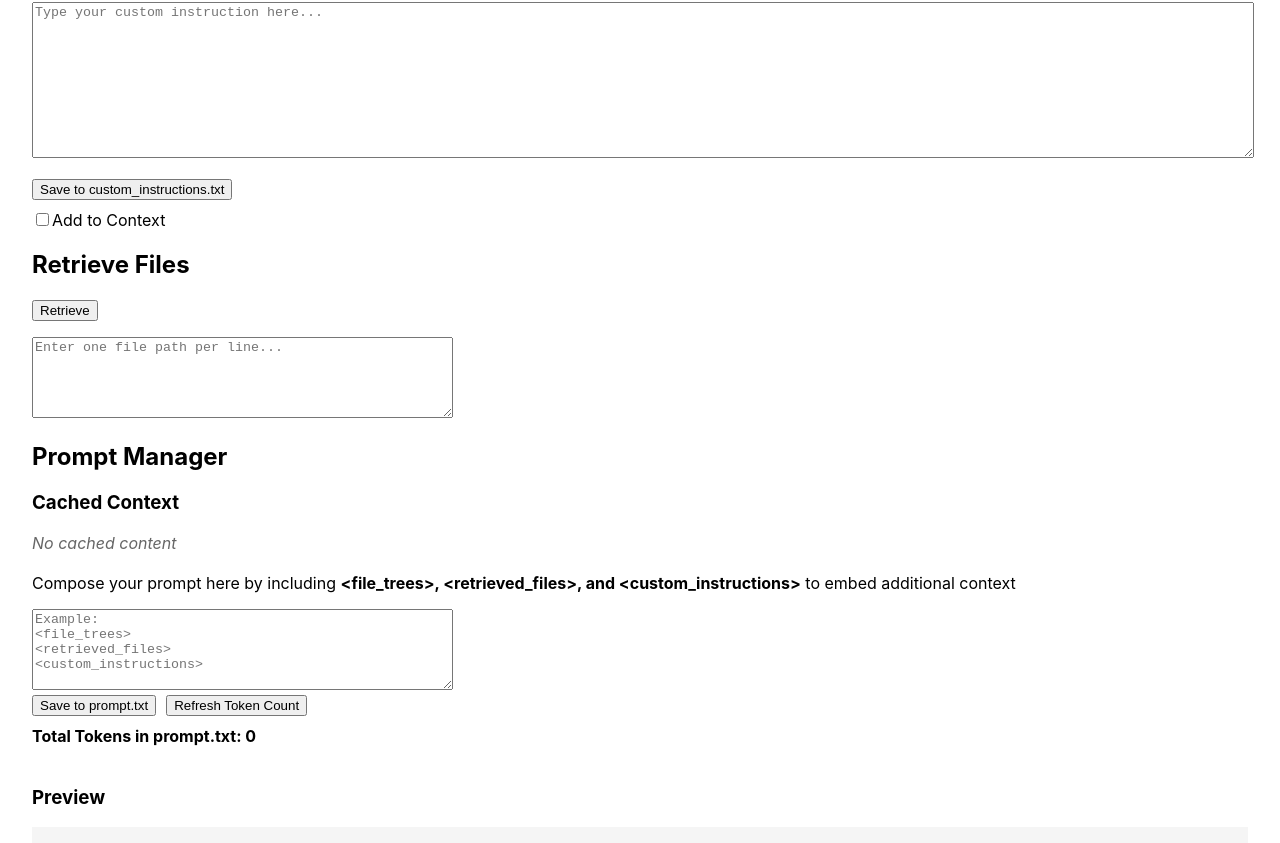
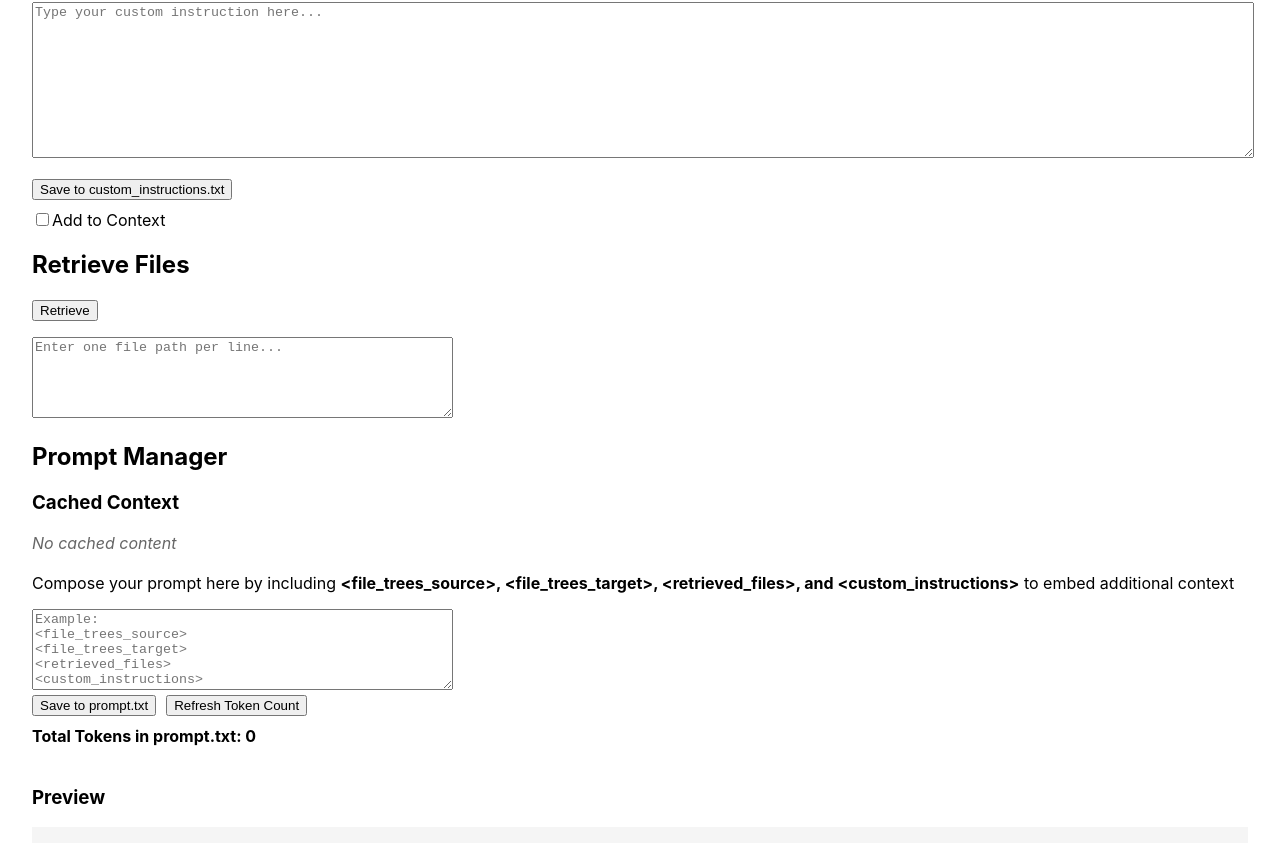
Before and after one commit to steve24grd/prompt-builder-ui, a React (Create React App) app: page / in a window 1280 px wide. Shown: the part 366-1209 px from the top of the page. Built offline with nearby package versions, Linux system fonts and the light colour scheme.

Commit message:
split file_trees

```diff
--- a/src/components/PromptManager.tsx
+++ b/src/components/PromptManager.tsx
@@ -16,22 +16,31 @@ const PromptManager: React.FC<Props> = ({ rootDir }) => {
     } = useCacheContext();
 
     useEffect(() => {
-        // Combine source and target trees for the cached content
-        const combinedTrees = [
-            cachedSourceFileTrees,
-            cachedTargetFileTrees
-        ].filter(Boolean).join('\n\n');
+        // Remove combined trees effect since we'll handle source and target separately
+        setCachedContent('');
+    }, [rootDir]);
 
-        setCachedContent(combinedTrees);
-    }, [rootDir, cachedSourceFileTrees, cachedTargetFileTrees]);
+    const replaceFileTrees = (prompt: string): string => {
+        let result = prompt;
+
+        // Replace <file_trees_source> with source trees
+        if (result.includes('<file_trees_source>')) {
+            result = result.replace(/<file_trees_source>/g, cachedSourceFileTrees || '');
+        }
+
+        // Replace <file_trees_target> with target trees
+        if (result.includes('<file_trees_target>')) {
+            result = result.replace(/<file_trees_target>/g, cachedTargetFileTrees || '');
+        }
+
+        return result;
+    };
 
     useEffect(() => {
         let reconstructedPrompt = composition;
 
-        // Replace <file_trees> with cached file trees
-        if (reconstructedPrompt.includes('<file_trees>')) {
-            reconstructedPrompt = reconstructedPrompt.replace(/<file_trees>/g, cachedContent || '');
-        }
+        // Replace file trees tags
+        reconstructedPrompt = replaceFileTrees(reconstructedPrompt);
 
         // Replace <retrieved_files> with cached retrieved files
         if (reconstructedPrompt.includes('<retrieved_files>')) {
@@ -46,7 +55,7 @@ const PromptManager: React.FC<Props> = ({ rootDir }) => {
         }
 
         setPreviewContent(reconstructedPrompt);
-    }, [composition, cachedContent]);
+    }, [composition, cachedSourceFileTrees, cachedTargetFileTrees]);
 
     const handleAppend = async () => {
         if (!rootDir) {
@@ -58,10 +67,8 @@ const PromptManager: React.FC<Props> = ({ rootDir }) => {
             // Reconstruct prompt by replacing tags with cached content
             let reconstructedPrompt = composition;
 
-            // Replace <file_trees> with cached file trees
-            if (reconstructedPrompt.includes('<file_trees>')) {
-                reconstructedPrompt = reconstructedPrompt.replace(/<file_trees>/g, cachedContent || '');
-            }
+            // Replace file trees tags
+            reconstructedPrompt = replaceFileTrees(reconstructedPrompt);
 
             // Replace <retrieved_files> with cached retrieved files
             if (reconstructedPrompt.includes('<retrieved_files>')) {
@@ -116,10 +123,8 @@ const PromptManager: React.FC<Props> = ({ rootDir }) => {
             // Reconstruct prompt by replacing tags with cached content
             let reconstructedPrompt = composition;
 
-            // Replace <file_trees> with cached file trees
-            if (reconstructedPrompt.includes('<file_trees>')) {
-                reconstructedPrompt = reconstructedPrompt.replace(/<file_trees>/g, cachedContent || '');
-            }
+            // Replace file trees tags
+            reconstructedPrompt = replaceFileTrees(reconstructedPrompt);
 
             // Replace <retrieved_files> with cached retrieved files
             if (reconstructedPrompt.includes('<retrieved_files>')) {
@@ -162,7 +167,7 @@ const PromptManager: React.FC<Props> = ({ rootDir }) => {
 
             <h3>Cached Context</h3>
             <div style={{ marginBottom: '20px' }}>
-                {cachedContent ? (
+                {cachedSourceFileTrees || cachedTargetFileTrees ? (
                     <pre style={{
                         maxHeight: '200px',
                         overflow: 'auto',
@@ -172,21 +177,24 @@ const PromptManager: React.FC<Props> = ({ rootDir }) => {
                         whiteSpace: 'pre-wrap',
                         wordWrap: 'break-word'
                     }}>
-                        {cachedContent}
+                        {cachedSourceFileTrees}
+                        {cachedTargetFileTrees && <br />}
+                        {cachedTargetFileTrees}
                     </pre>
                 ) : (
                     <p style={{ color: '#666', fontStyle: 'italic' }}>No cached content</p>
                 )}
             </div>
 
-            <p>Compose your prompt here by including <b>{`<file_trees>, <retrieved_files>, and <custom_instructions>`}</b> to embed additional context</p>
+            <p>Compose your prompt here by including <b>{`<file_trees_source>, <file_trees_target>, <retrieved_files>, and <custom_instructions>`}</b> to embed additional context</p>
             <textarea
                 rows={5}
                 cols={50}
                 value={composition}
                 onChange={e => setComposition(e.target.value)}
                 placeholder="Example:
-<file_trees>
+<file_trees_source>
+<file_trees_target>
 <retrieved_files>
 <custom_instructions>
 "
```
